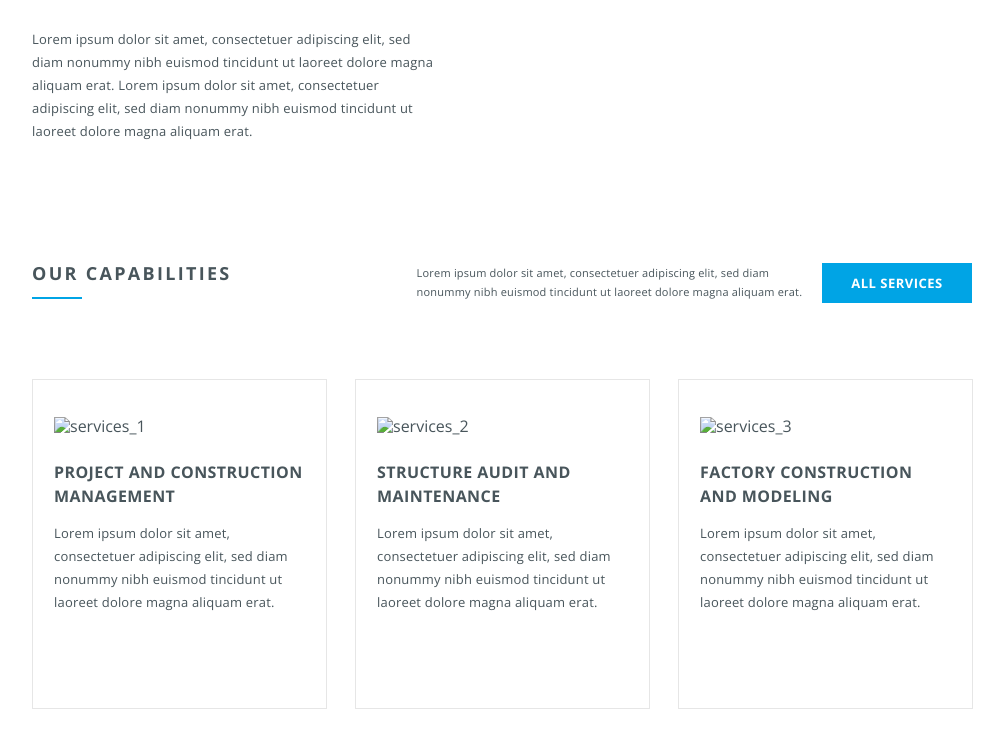
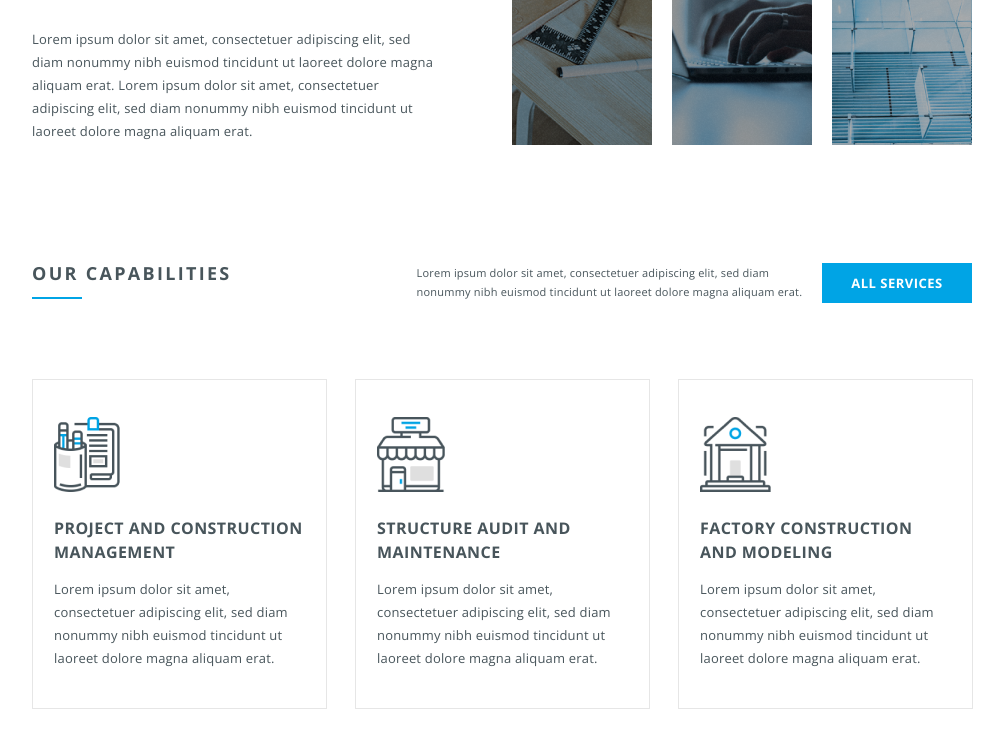
Before and after one commit to Kostasus/konstruct-site-portfolio, a plain HTML site: page index.html in a window 1280 px wide. Shown: the part 1090-1839 px from the top of the page, without its empty margins (138-1142 px from the left). Drawn offline with nearby package versions, Linux system fonts and the light colour scheme; the site is published under a folder, as on GitHub Pages, so addresses that start at the root find nothing.

Commit message:
fix github-pages images

```diff
--- a/css/style.css
+++ b/css/style.css
@@ -233,15 +233,15 @@ a {
 }
 
 .h3_grid-item.item-1 {
-  background: url(/img/about_plan.png);
+  background: url(../img/about_plan.png);
 }
 
 .h3_grid-item.item-2 {
-  background-image: url(/img/about_manage.png);
+  background-image: url(../img/about_manage.png);
 }
 
 .h3_grid-item.item-3 {
-  background-image: url(/img/about_build.png);
+  background-image: url(../img/about_build.png);
 }
 
 .services {
@@ -308,7 +308,7 @@ a {
 
 .get-in-touch {
   text-align: center;
-  background: url(/img/get_in_touch_bg.png) no-repeat center;
+  background: url(../img/get_in_touch_bg.png) no-repeat center;
   min-height: 499px;
   margin: 0 auto;
 }
--- a/index.html
+++ b/index.html
@@ -18,7 +18,7 @@
 <body>
   <header class="header">
     <div class="container">
-      <img class="img_logo" src="/img/logo_white.png" alt="logo_white">
+      <img class="img_logo" src="img/logo_white.png" alt="logo_white">
       <h1 class="h1_logo">Partner With Konstruct</h1>
       <h3 class="under_logo">An award-winning construction management firm</h3>
       <h3 class="bottom_logo">Scroll Down</h3>
@@ -30,7 +30,7 @@
       <div class="container">
         <div class="navbar__flex">
           <div class="navbar__flex-left">
-            <img src="/img/logo_black.png" alt="logo_black" class="navbar_logo">
+            <img src="img/logo_black.png" alt="logo_black" class="navbar_logo">
           </div>
           <div class="navbar__flex-right">
             <nav class="menu">
@@ -81,19 +81,19 @@
       </div>
       <div class="services__grid">
         <div class="services__grid-item">
-          <img class="services_icon" src="/img/services_1.png" alt="services_1">
+          <img class="services_icon" src="img/services_1.png" alt="services_1">
           <h2 class="h2_services-item">Project And Construction Management</h2>
           <p class="p-regular">Lorem ipsum dolor sit amet, consectetuer adipiscing elit, sed diam nonummy nibh euismod
             tincidunt ut laoreet dolore magna aliquam erat.</p>
         </div>
         <div class="services__grid-item">
-          <img class="services_icon" src="/img/services_2.png" alt="services_2">
+          <img class="services_icon" src="img/services_2.png" alt="services_2">
           <h2 class="h2_services-item">Structure Audit And Maintenance</h2>
           <p class="p-regular">Lorem ipsum dolor sit amet, consectetuer adipiscing elit, sed diam nonummy nibh euismod
             tincidunt ut laoreet dolore magna aliquam erat.</p>
         </div>
         <div class="services__grid-item">
-          <img class="services_icon" src="/img/services_3.png" alt="services_3">
+          <img class="services_icon" src="img/services_3.png" alt="services_3">
           <h2 class="h2_services-item">Factory Construction And Modeling</h2>
           <p class="p-regular">Lorem ipsum dolor sit amet, consectetuer adipiscing elit, sed diam nonummy nibh euismod
             tincidunt ut laoreet dolore magna aliquam erat.</p>
@@ -126,7 +126,7 @@
       <div class="footer__flex">
         <div class="footer__flex-company">
           <h4 class="h4_company h4-text">Company</h4>
-          <img class="img_footer" src="/img/logo_white.png" alt="logo_white">
+          <img class="img_footer" src="img/logo_white.png" alt="logo_white">
           <p class="p_company">Lorem ipsum dolor sit amet, consectetuer adipiscing elit, sed diam nonummy nibh euismod
             tincidunt ut laoreet dolore magna aliquam erat.</p>
         </div>
```
